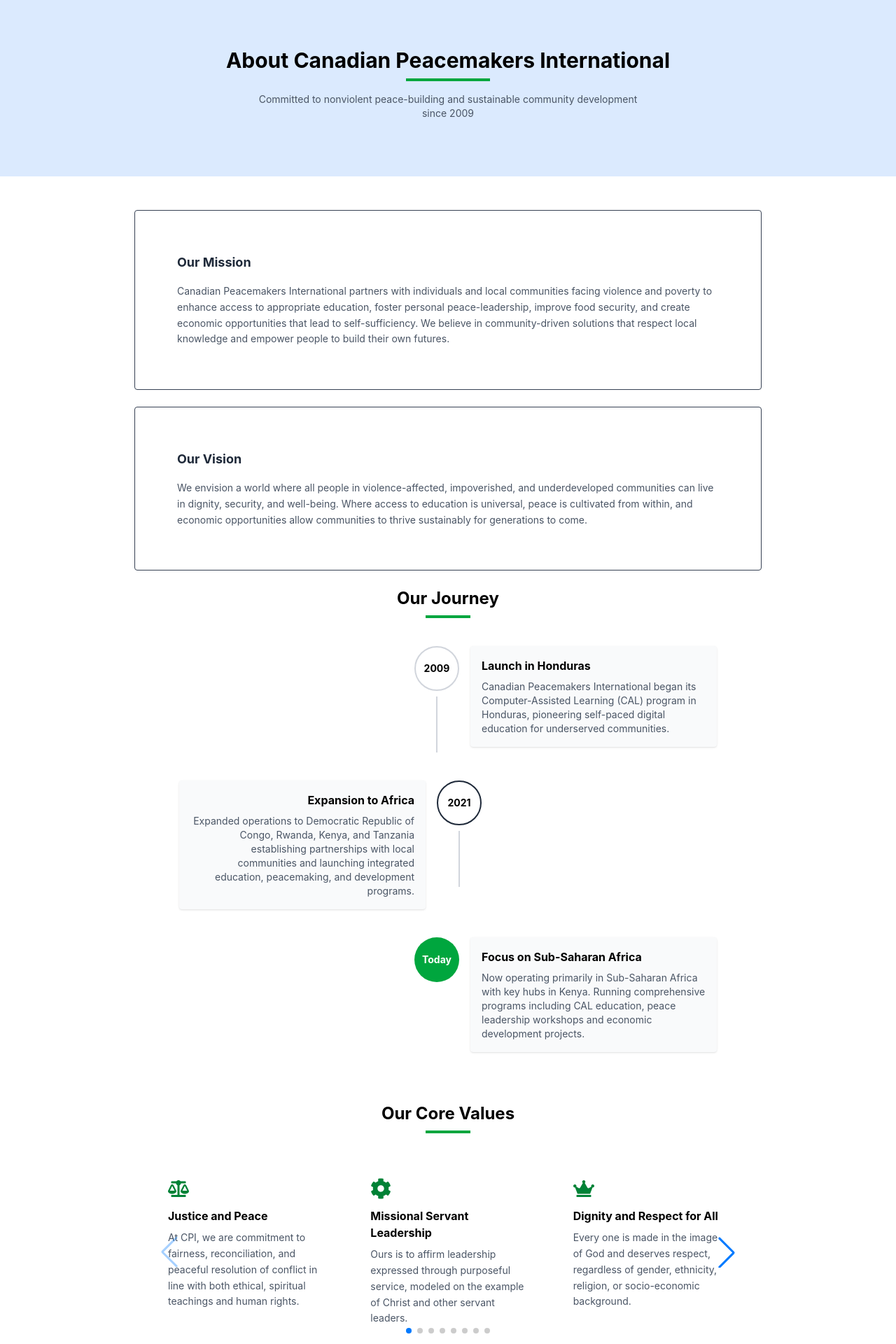
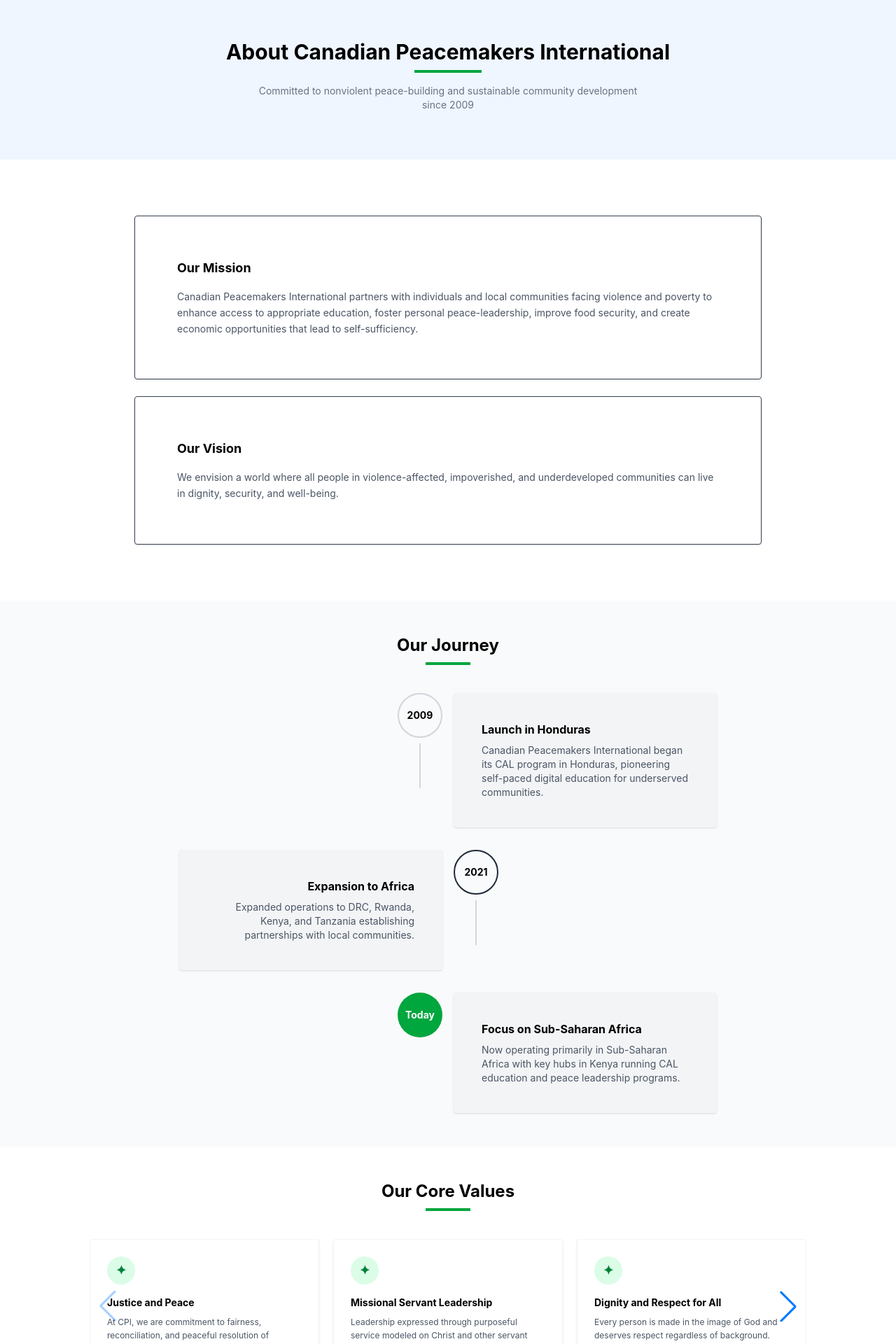
Before and after one commit to edwinonkundi68-cyber/canadian-project, a React (Vite) app: page /about in a window 1280 px wide. Shown: the part 140-2060 px from the top of the page at 70% size. Built offline with nearby package versions, Linux system fonts and the light colour scheme.

Commit message:
fix: AboutUs Compelete version

```diff
--- a/src/pages/AboutUs.jsx
+++ b/src/pages/AboutUs.jsx
@@ -1,9 +1,8 @@
-  import { Swiper , SwiperSlide } from "swiper/react"
-import { Pagination, Navigation } from "swiper/modules"
+ import{Swiper, SwiperSlide} from "swiper/react"
 import "swiper/css"
 import "swiper/css/pagination"
 import "swiper/css/navigation"
-import { FaBalanceScale, FaCog, FaCrown,FaHandsHelping, FaLightbulb, FaHandshake, FaShieldAlt,FaStar, FaCross, FaBook  } from "react-icons/fa"
+import { Navigation ,Pagination } from "swiper/modules"
  import Navbar from "../components/Navbar"
 import Footer from "../components/Footer"
 import TopBar from "../components/TopBar"
@@ -15,85 +14,82 @@
       <Navbar />
 
       {/* Hero */}
-      <div className="bg-blue-100 py-20 text-center px-6 shadow-md-top-downshadow">
+          <div className="bg-blue-50 py-17 text-center px-17">
         <h1 className="text-3xl font-bold mb-2">
           About Canadian Peacemakers International
         </h1>
-        <div className="w-30 h-1 bg-green-600 mx-auto mb-4"></div>
-        <p className="text-sm text-gray-600 max-w-xl mx-auto">
+        <div className="w-24 h-1 bg-green-600 mx-auto mb-4"></div>
+        <p className="text-sm text-gray-500 max-w-xl mx-auto">
           Committed to nonviolent peace-building and sustainable community
           development since 2009
         </p>
       </div>
+
       {/* Mission & Vision */}
-<div className="bg-white py-12 px-6">
+      <div className="bg-white py-20 px-20">
         <div className="flex flex-col gap-6 max-w-4xl mx-auto">
-
-    {/* Mission */}
-    <div className="bg-white border border-gray-700 rounded p-15">
-      <h2 className="text-lg font-bold mb-4 text-gray-800">Our Mission</h2>
+          <div className="bg-white border border-gray-700 rounded p-15 shadow-sm">
+            <h2 className="text-lg font-bold mb-4">Our Mission</h2>
             <p className="text-sm text-gray-600 leading-relaxed">
               Canadian Peacemakers International partners with individuals and
               local communities facing violence and poverty to enhance access to
               appropriate education, foster personal peace-leadership, improve
               food security, and create economic opportunities that lead to
-        self-sufficiency. We believe in community-driven solutions that
-        respect local knowledge and empower people to build their own futures.
+              self-sufficiency.
             </p>
           </div>
-
-    {/* Vision */}
-    <div className="bg-white border border-gray-700 rounded p-15">
-      <h2 className="text-lg font-bold mb-4 text-gray-800">Our Vision</h2>
+          <div className="bg-white border border-gray-700 rounded p-15 shadow-sm">
+            <h2 className="text-lg font-bold mb-4">Our Vision</h2>
             <p className="text-sm text-gray-600 leading-relaxed">
               We envision a world where all people in violence-affected,
               impoverished, and underdeveloped communities can live in dignity,
-        security, and well-being. Where access to education is universal,
-        peace is cultivated from within, and economic opportunities allow
-        communities to thrive sustainably for generations to come.
+              security, and well-being.
             </p>
           </div>
+        </div>
+      </div>
 
-    {/* Our Journey */}
+      {/* Journey */}
+      <div className="bg-gray-50 py-12 px-15">
         <div className="max-w-3xl mx-auto">
           <h2 className="text-2xl font-bold text-center mb-2">Our Journey</h2>
           <div className="w-16 h-1 bg-green-600 mx-auto mb-10"></div>
 
-      {/* 2009 - text RIGHT */}
-      <div className="flex items-start mb-10">
+          <div className="flex flex-col gap-8">
+            <div className="flex items-start">
               <div className="flex-1"></div>
               <div className="flex flex-col items-center mx-4">
                 <div className="w-16 h-16 rounded-full border-2 border-gray-300 flex items-center justify-center font-bold text-sm">2009</div>
-          <div className="w-0.5 h-20 bg-gray-300 mt-2"></div>
+                <div className="w-0.5 h-16 bg-gray-300 mt-2"></div>
               </div>
-        <div className="flex-1 bg-gray-50 p-4 rounded shadow-sm">
+              <div className="flex-1 bg-gray-100 p-10 rounded shadow-sm">
                 <h3 className="font-bold mb-2">Launch in Honduras</h3>
-          <p className="text-sm text-gray-600">Canadian Peacemakers International began its Computer-Assisted Learning (CAL) program in Honduras, pioneering self-paced digital education for underserved communities.</p>
+                <p className="text-sm text-gray-600">Canadian Peacemakers International began its CAL program in Honduras, pioneering self-paced digital education for underserved communities.</p>
               </div>
             </div>
 
-      {/* 2021 - text LEFT */}
-      <div className="flex items-start mb-10">
-        <div className="flex-1 bg-gray-50 p-4 rounded shadow-sm text-right">
+            <div className="flex items-start">
+              <div className="flex-1 bg-gray-100 p-10 rounded shadow-sm text-right">
                 <h3 className="font-bold mb-2">Expansion to Africa</h3>
-          <p className="text-sm text-gray-600">Expanded operations to Democratic Republic of Congo, Rwanda, Kenya, and Tanzania establishing partnerships with local communities and launching integrated education, peacemaking, and development programs.</p>
+                <p className="text-sm text-gray-600">Expanded operations to DRC, Rwanda, Kenya, and Tanzania establishing partnerships with local communities.</p>
               </div>
               <div className="flex flex-col items-center mx-4">
                 <div className="w-16 h-16 rounded-full border-2 border-gray-800 flex items-center justify-center font-bold text-sm">2021</div>
-          <div className="w-0.5 h-20 bg-gray-300 mt-2"></div>
+                <div className="w-0.5 h-16 bg-gray-300 mt-2"></div>
               </div>
               <div className="flex-1"></div>
             </div>
 
-      {/* Today - text RIGHT */}
             <div className="flex items-start">
               <div className="flex-1"></div>
               <div className="flex flex-col items-center mx-4">
                 <div className="w-16 h-16 rounded-full bg-green-600 flex items-center justify-center font-bold text-white text-sm">Today</div>
               </div>
-        <div className="flex-1 bg-gray-50 p-4 rounded shadow-sm">
+              <div className="flex-1 bg-gray-100 p-10 rounded shadow-sm">
                 <h3 className="font-bold mb-2">Focus on Sub-Saharan Africa</h3>
-          <p className="text-sm text-gray-600">Now operating primarily in Sub-Saharan Africa with key hubs in Kenya. Running comprehensive programs including CAL education, peace leadership workshops and economic development projects.</p>
+                <p className="text-sm text-gray-600">Now operating primarily in Sub-Saharan Africa with key hubs in Kenya running CAL education and peace leadership programs.</p>
+              </div>
+            </div>
           </div>
         </div>
       </div>
@@ -105,10 +101,9 @@
     <div className="w-16 h-1 bg-green-600 mx-auto mb-10"></div>
 
     <Swiper
-      modules={[Pagination, Navigation]}
+      modules={[Navigation,Pagination]}
       spaceBetween={20}
-      slidesPerView={3}
-      navigation
+      navigation={true}
       pagination={{ clickable: true }}
       breakpoints={{
         0: { slidesPerView: 1 },
@@ -117,27 +112,45 @@
       }}
     >
       {[
-        { icon: <FaBalanceScale size={30} className="text-green-700 mb-3" />, title: "Justice and Peace", text: "At CPI, we are commitment to fairness, reconciliation, and peaceful resolution of conflict in line with both ethical, spiritual teachings and human rights." },
-        { icon: <FaCog size={30} className="text-green-700 mb-3" />, title: "Missional Servant Leadership", text: "Ours is to affirm leadership expressed through purposeful service, modeled on the example of Christ and other servant leaders." },
-        { icon: <FaCrown size={30} className="text-green-700 mb-3" />, title: "Dignity and Respect for All", text: "Every one is made in the image of God and deserves respect, regardless of gender, ethnicity, religion, or socio-economic background." },
-        { icon: <FaHandsHelping size={30} className="text-green-700 mb-3" />, title: "Holistic Empowerment", text: "At CPI, we empower individuals and communities socially, economically and spiritually for long-term sustainability." },
-        { icon: <FaLightbulb size={30} className="text-green-700 mb-3" />, title: "Innovation Rooted in Context", text: "Creativity and innovation are essential, but must be culturally appropriate and rooted in local knowledge and wisdom." },
-        { icon: <FaHandshake size={30} className="text-green-700 mb-3" />, title: "Partnership & Collaboration", text: "We place great value in relationships and mutual accountability among local faith-based NGOs, governments, and community stakeholders." },
-        { icon: <FaShieldAlt size={30} className="text-green-700 mb-3" />, title: "Stewardship & Accountability", text: "We institutionalise responsible management of resources, finances, and relationships as a form of truth and trust." },
-        { icon: <FaStar size={30} className="text-green-700 mb-3" />, title: "Hope & Transformation", text: "We believe in the potential for positive change, even in the most difficult circumstances, inspired by spiritual faith." },
-        { icon: <FaCross size={30} className="text-green-700 mb-3" />, title: "Faith & Spiritual Integrity", text: "Our work is rooted in a strong belief in God. We work for a greater purpose beyond our personal desires." },
-        { icon: <FaBook size={30} className="text-green-700 mb-3" />, title: "Learning & Adaptability", text: "We take a posture of humility and continuous improvement informed by local feedback, monitoring, and faith-reflection." },
+        { title: "Justice and Peace", text: "At CPI, we are commitment to fairness, reconciliation, and peaceful resolution of conflict." },
+        { title: "Missional Servant Leadership", text: "Leadership expressed through purposeful service modeled on Christ and other servant leaders." },
+        { title: "Dignity and Respect for All", text: "Every person is made in the image of God and deserves respect regardless of background." },
+        { title: "Holistic Empowerment", text: "Empowering individuals and communities socially, economically and spiritually for long-term sustainability." },
+        { title: "Innovation Rooted in Context", text: "Creativity must be culturally appropriate and rooted in local knowledge and wisdom." },
+        { title: "Partnership & Collaboration", text: "Mutual accountability among local NGOs, governments, and community stakeholders." },
+        { title: "Stewardship & Accountability", text: "Responsible management of resources, finances, and relationships." },
+        { title: "Hope & Transformation", text: "Belief in potential for positive change inspired by spiritual faith." },
+        { title: "Faith & Spiritual Integrity", text: "Our work is rooted in strong belief in God working for a greater purpose." },
+        { title: "Learning & Adaptability", text: "Continuous improvement informed by local feedback, monitoring, and faith-reflection." },
       ].map((value, index) => (
         <SwiperSlide key={index}>
-          <div className="p-6 text-left">
-            {value.icon}
-            <h3 className="font-bold text-base mb-2">{value.title}</h3>
-            <p className="text-sm text-gray-600 leading-relaxed">{value.text}</p>
+          <div className="p-6 border border-gray-100 rounded shadow-sm min-h-48">
+            <div className="w-10 h-10 bg-green-100 rounded-full flex items-center justify-center mb-4">
+              <span className="text-green-700 font-bold text-lg">✦</span>
+            </div>
+            <h3 className="font-bold text-sm mb-2">{value.title}</h3>
+            <p className="text-xs text-gray-600 leading-relaxed">{value.text}</p>
           </div>
         </SwiperSlide>
       ))}
     </Swiper>
   </div>
+</div>
+      {/* Our Approach */}
+      <div className="bg-white py-12 px-6">
+        <div className="max-w-4xl mx-auto">
+          <h2 className="text-2xl font-bold text-center mb-2">Our Approach</h2>
+          <div className="w-16 h-1 bg-green-600 mx-auto mb-8"></div>
+          <div className="border border-gray-600 rounded p-8 shadow-sm">
+            <p className="text-sm text-gray-600 leading-relaxed mb-4">
+              At CPI, we believe in <strong>community-driven, values-based solutions.</strong> We
+              partner with local communities to co-create sustainable paths forward.
+            </p>
+            <ul className="text-sm text-gray-600 leading-relaxed space-y-2">
+              <li>• <strong>Innovative Education:</strong> Using CAL to make quality education accessible for all ages.</li>
+              <li>• <strong>Personal Peace-Leadership:</strong> Fostering nonviolent conflict resolution and trauma healing.</li>
+              <li>• <strong>Economic Empowerment:</strong> Creating opportunities for food security and income generation.</li>
+            </ul>
           </div>
         </div>
       </div>
```
Lines whose indentation alone changed are shown as unchanged.
